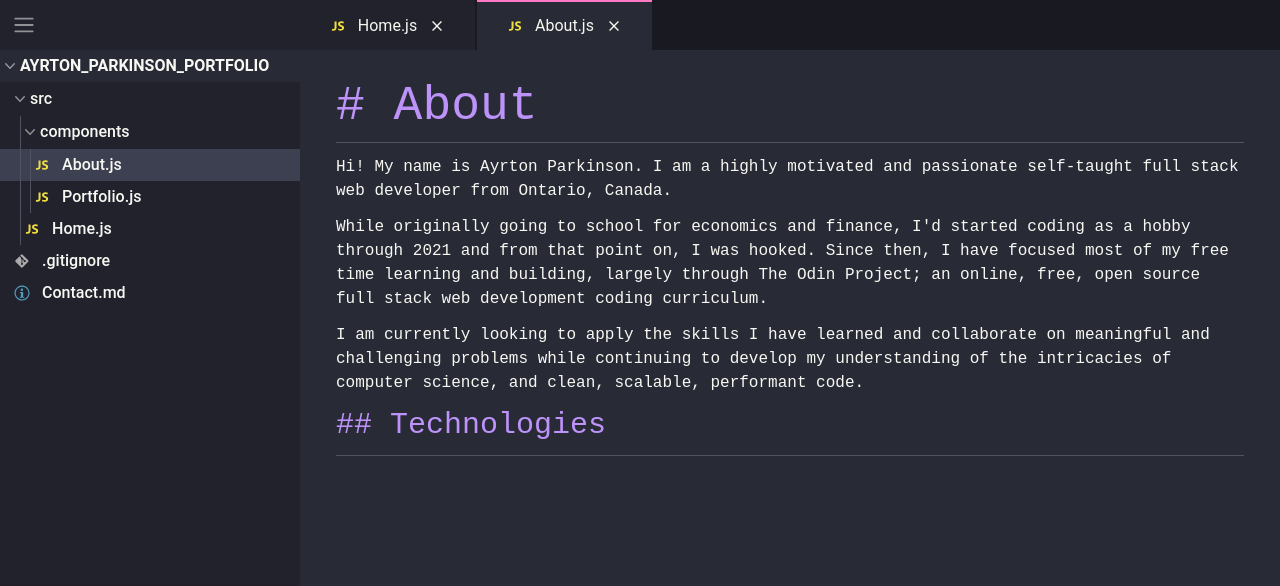
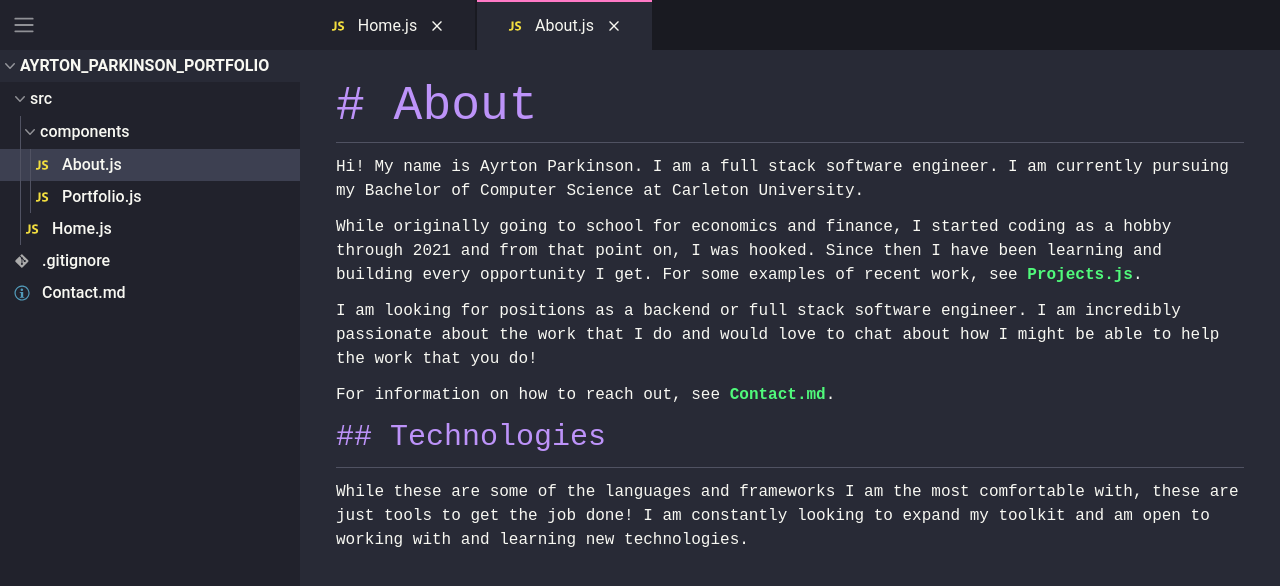
Before and after one commit to ayrt-n/portfolio, a React (Create React App) app: page / in a window 1280 px wide. Both pictures are taken after a click on the button "About.js". Shown: the top 586 px of the page. Built offline with nearby package versions, Linux system fonts and the light colour scheme.

Commit message:
Rewrite about section

```diff
--- a/src/components/About.js
+++ b/src/components/About.js
@@ -8,14 +8,18 @@ function About() {
       </h1>
       <hr className="border-dark-200 my-3" />
 
-      <p className="mb-3">Hi! My name is Ayrton Parkinson. I am a highly motivated and passionate self-taught full stack web developer from Ontario, Canada.</p>
-      <p className="mb-3">While originally going to school for economics and finance, I'd started coding as a hobby through 2021 and from that point on, I was hooked. Since then, I have focused most of my free time learning and building, largely through The Odin Project; an online, free, open source full stack web development coding curriculum.</p>
-      <p className="mb-3">I am currently looking to apply the skills I have learned and collaborate on meaningful and challenging problems while continuing to develop my understanding of the intricacies of computer science, and clean, scalable, performant code.</p>
+      <p className="mb-3">Hi! My name is Ayrton Parkinson. I am a full stack software engineer. I am currently pursuing my Bachelor of Computer Science at Carleton University.</p>
+      <p className="mb-3">While originally going to school for economics and finance, I started coding as a hobby through 2021 and from that point on, I was hooked. Since then I have been learning and building every opportunity I get. For some examples of recent work, see <span className="text-green font-bold">Projects.js</span>.</p>
+      <p className="mb-3">I am looking for positions as a backend or full stack software engineer. I am incredibly passionate about the work that I do and would love to chat about how I might be able to help the work that you do!</p>
+      <p className="mb-3">For information on how to reach out, see <span className="font-bold text-green">Contact.md</span>.</p>
 
       <h2 className="text-3xl text-purple">
         ## Technologies
       </h2>
       <hr className="border-dark-200 my-3" />
+
+      <p className="mb-3">While these are some of the languages and frameworks I am the most comfortable with, these are just tools to get the job done! I am constantly looking to expand my toolkit and am open to working with and learning new technologies.</p>
+
     </div>
   )
 }
```
